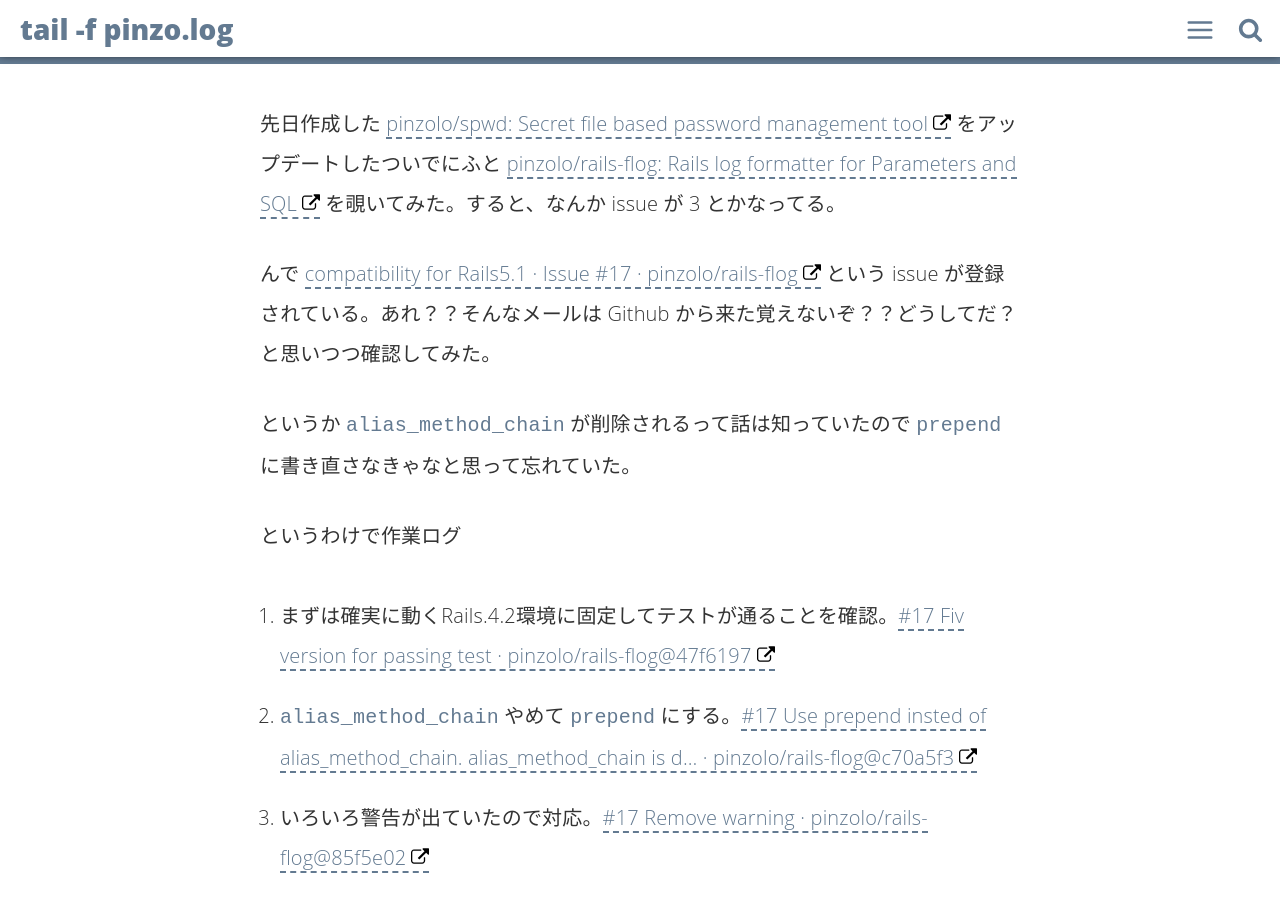
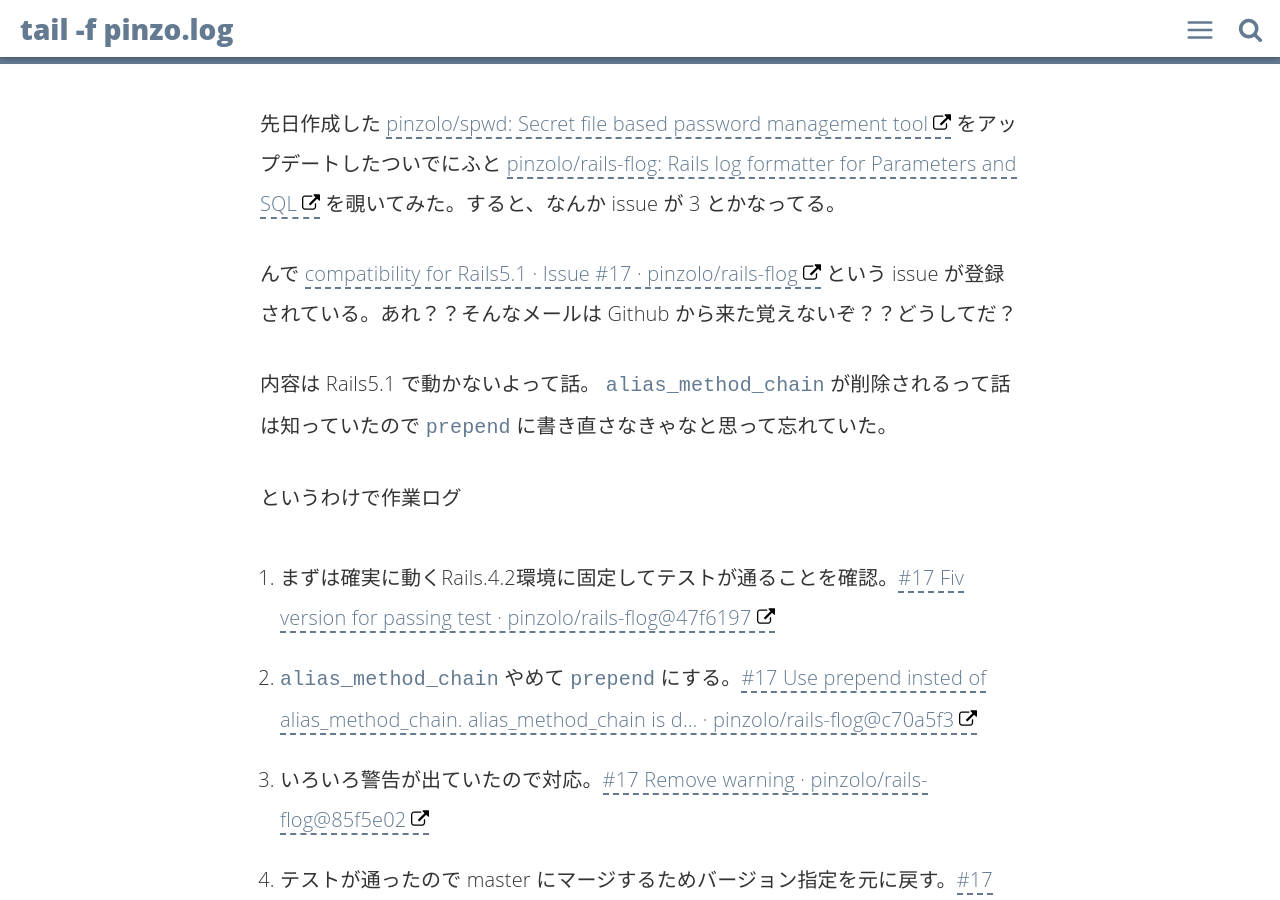
Before and after one commit to pinzolo/pinzolo.github.io, a Jekyll site: the page built from _posts/2017-10-01-update-rails-flog-to-v1_4_0.md, in a window 1280 px wide and 900 px high, scrolled down 436 px. Built offline with Jekyll 4.4.1, drawn with Linux system fonts in a browser that asks for light colours.

Commit message:
Update today post.

```diff
--- a/_posts/2017-10-01-update-rails-flog-to-v1_4_0.md
+++ b/_posts/2017-10-01-update-rails-flog-to-v1_4_0.md
@@ -10,9 +10,9 @@ tags:
 
 先日作成した [pinzolo/spwd: Secret file based password management tool](https://github.com/pinzolo/spwd) をアップデートしたついでにふと [pinzolo/rails\-flog: Rails log formatter for Parameters and SQL](https://github.com/pinzolo/rails-flog) を覗いてみた。すると、なんか issue が 3 とかなってる。
 
-んで [compatibility for Rails5\.1 · Issue \#17 · pinzolo/rails\-flog](https://github.com/pinzolo/rails-flog/issues/17) という issue が登録されている。あれ？？そんなメールは Github から来た覚えないぞ？？どうしてだ？と思いつつ確認してみた。
+んで [compatibility for Rails5\.1 · Issue \#17 · pinzolo/rails\-flog](https://github.com/pinzolo/rails-flog/issues/17) という issue が登録されている。あれ？？そんなメールは Github から来た覚えないぞ？？どうしてだ？
 
-というか `alias_method_chain` が削除されるって話は知っていたので `prepend` に書き直さなきゃなと思って忘れていた。
+内容は Rails5.1 で動かないよって話。 `alias_method_chain` が削除されるって話は知っていたので `prepend` に書き直さなきゃなと思って忘れていた。
 
 というわけで作業ログ
 
```
